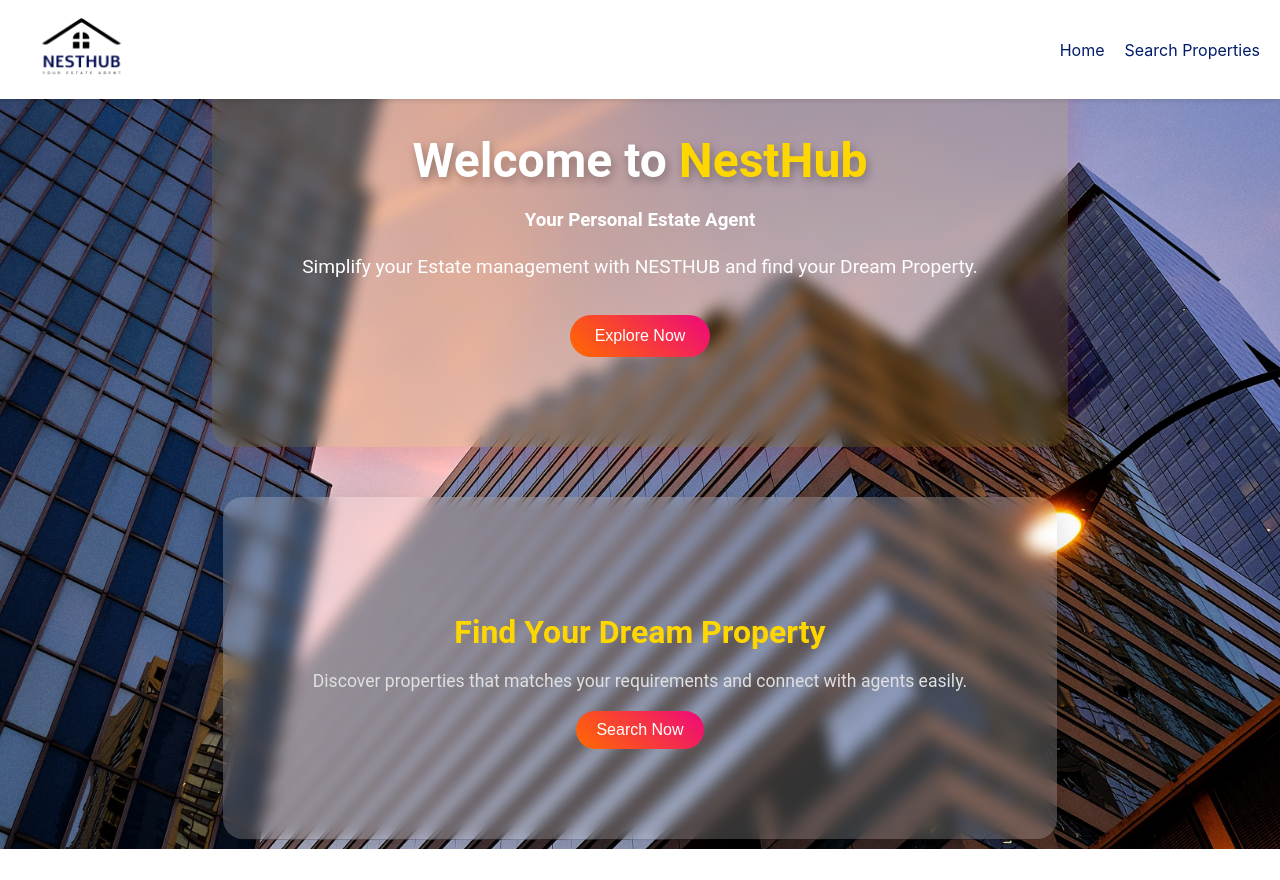
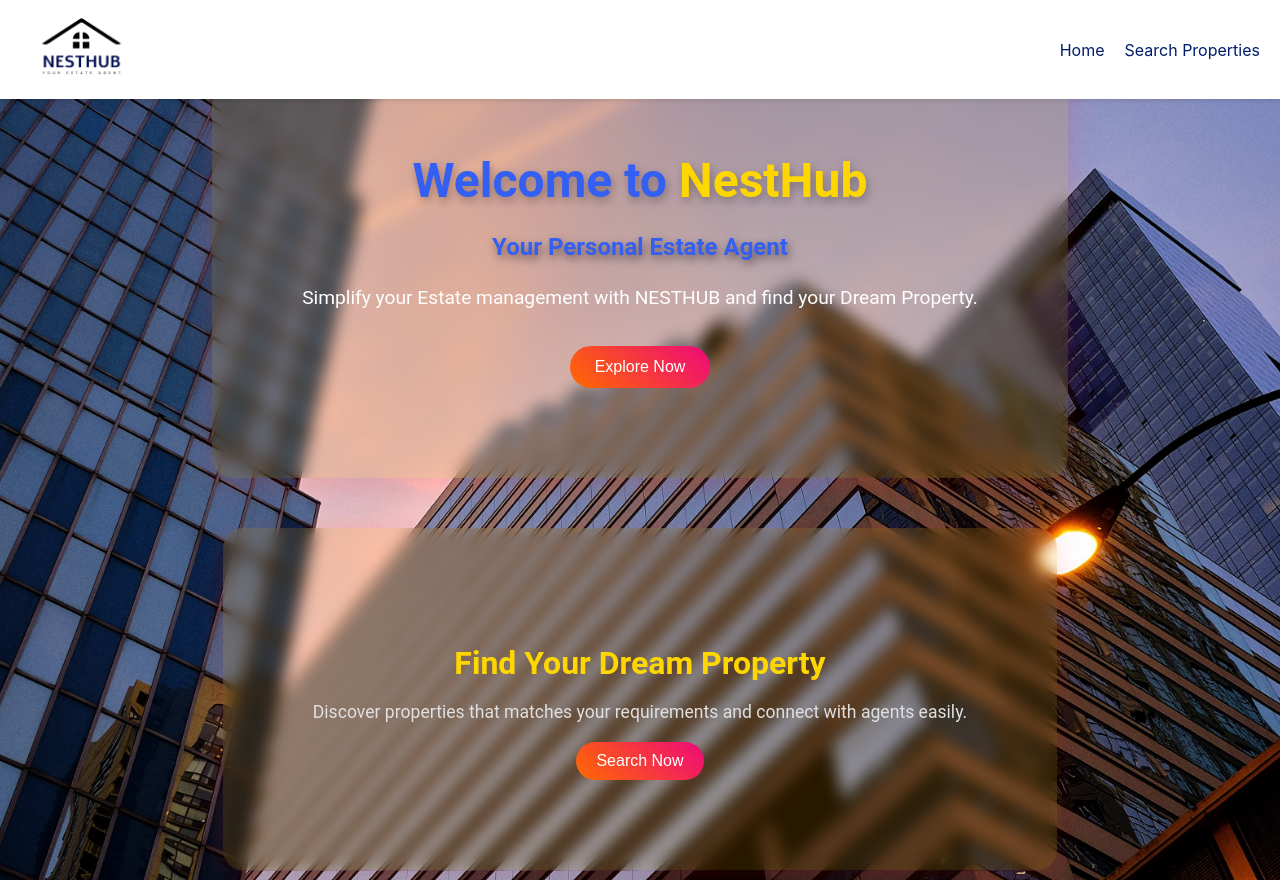
Before and after one commit to MisalSilva/Estate-Agent-Web-Application-ACS-CW11, a React (Create React App) app: page / in a window 1280 px wide. Before the commit the page ends 849 px from the top, so only its background shows below. Built offline with nearby package versions, Linux system fonts and the light colour scheme.

Commit message:
Update Home styles: add padding for fixed navbar and enhance heading colors

```diff
--- a/src/styles/Home.css
+++ b/src/styles/Home.css
@@ -13,6 +13,9 @@
     padding: 10px;
     box-sizing: border-box;
     overflow: hidden;
+
+    /* Add padding to account for the fixed navbar height */
+    padding-top: 30px; /* Adjust based on your navbar height */
 }
 
 /* Home content styling */
@@ -28,9 +31,16 @@
 }
 
 .home-content h1 {
+    color: #335ff3;
     font-size: 3rem;
     margin-bottom: 20px;
     text-shadow: 2px 4px 10px rgba(0, 0, 0, 0.3);
+}
+.home-content h3 {
+    color: #335ff3;
+    font-size: 1.5rem;
+    margin-bottom: 20px;
+    text-shadow: 2px 4px 10px rgba(0, 0, 0, 0.496);
 }
 
 .home-content .highlight {
@@ -65,9 +75,9 @@
     margin-top: 50px;
     max-width: 700px;
     padding: 90px;
-    background: rgba(255, 255, 255, 0.2);
+    background: rgba(255, 154, 2, 0.153);
     border-radius: 20px;
-    box-shadow: 0 8px 30px rgba(0, 0, 0, 0.15);
+    box-shadow: 0 8px 30px rgba(255, 15, 15, 0.15);
     backdrop-filter: blur(8px);
     -webkit-backdrop-filter: blur(10px);
     text-align: center;
```
